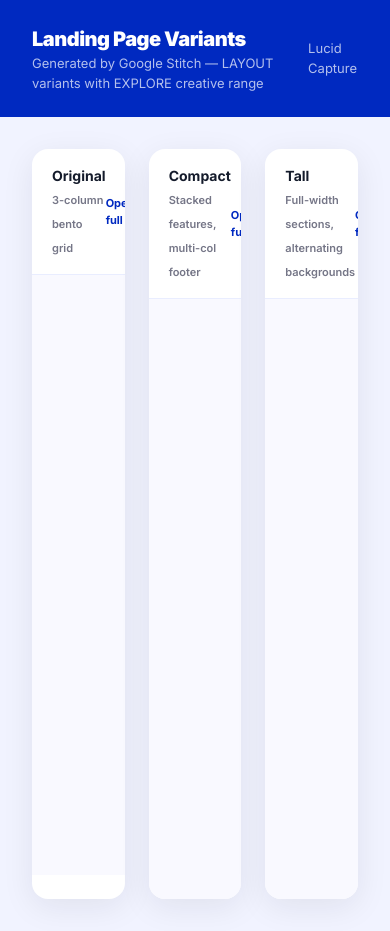
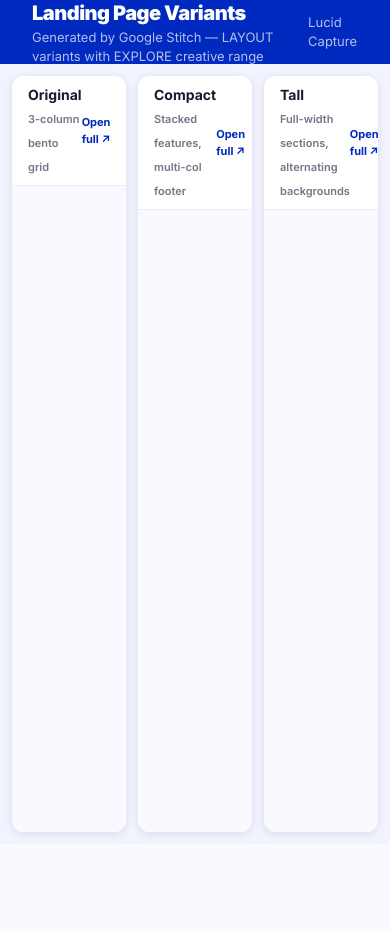
Before and after one commit to panyam/lucidcapture, a React (Vite) app in the folder app/: page /compare in a window 390 px wide. After the commit the page ends 844 px from the top, so only its background shows below. Built offline with nearby package versions, Linux system fonts and the light colour scheme; a web font is replaced by a local one.

Commit message:
Make compare page iframes full-height and responsive-width
Iframes now fill viewport height (minus header) at equal 1/3 width,
with rounded cards, padding, and subtle shadow for visual separation.
Applied to both React and Go stack versions.

```diff
--- a/app/src/pages/ComparePage.tsx
+++ b/app/src/pages/ComparePage.tsx
@@ -5,19 +5,21 @@ const variants = [
 ]
 
 export function ComparePage() {
+  const headerHeight = 64
+
   return (
-    <div style={{ minHeight: '100vh', background: '#f1f3ff', fontFamily: "'Inter', sans-serif" }}>
-      <div style={{ background: '#0029c0', color: 'white', padding: '24px 32px', display: 'flex', justifyContent: 'space-between', alignItems: 'center' }}>
+    <div style={{ height: '100vh', overflow: 'hidden', background: '#f1f3ff', fontFamily: "'Inter', sans-serif", display: 'flex', flexDirection: 'column' }}>
+      <div style={{ height: headerHeight, flexShrink: 0, background: '#0029c0', color: 'white', padding: '0 32px', display: 'flex', justifyContent: 'space-between', alignItems: 'center' }}>
         <div>
           <h1 style={{ fontSize: 20, fontWeight: 900, letterSpacing: -0.5 }}>Landing Page Variants</h1>
           <p style={{ fontSize: 13, opacity: 0.7 }}>Generated by Google Stitch — LAYOUT variants with EXPLORE creative range</p>
         </div>
         <p style={{ fontSize: 13, opacity: 0.7 }}>Lucid Capture</p>
       </div>
-      <div style={{ display: 'grid', gridTemplateColumns: 'repeat(3, 1fr)', gap: 24, padding: 32, maxWidth: 1600, margin: '0 auto' }}>
+      <div style={{ flex: 1, display: 'flex', gap: 12, padding: 12, minHeight: 0 }}>
         {variants.map((v) => (
-          <div key={v.path} style={{ background: 'white', borderRadius: 16, overflow: 'hidden', boxShadow: '0 8px 32px rgba(20,27,43,0.08)' }}>
-            <div style={{ padding: '16px 20px', borderBottom: '1px solid #e9edff', display: 'flex', justifyContent: 'space-between', alignItems: 'center' }}>
+          <div key={v.path} style={{ flex: 1, display: 'flex', flexDirection: 'column', minWidth: 0, borderRadius: 12, overflow: 'hidden', background: 'white', boxShadow: '0 2px 8px rgba(20,27,43,0.1)' }}>
+            <div style={{ padding: '8px 16px', background: 'white', borderBottom: '1px solid #e9edff', display: 'flex', justifyContent: 'space-between', alignItems: 'center', flexShrink: 0 }}>
               <div>
                 <h2 style={{ fontSize: 14, fontWeight: 700 }}>{v.name}</h2>
                 <span style={{ fontSize: 11, color: '#757687', fontWeight: 600 }}>{v.desc}</span>
@@ -26,7 +28,7 @@ export function ComparePage() {
                 Open full ↗
               </a>
             </div>
-            <iframe src={v.path} title={v.name} style={{ width: '100%', height: 600, border: 'none' }} />
+            <iframe src={v.path} title={v.name} style={{ flex: 1, width: '100%', border: 'none', minHeight: 0 }} />
           </div>
         ))}
       </div>
```
Also changed, not shown: 1 other file (tests, documents, lock files or other folders).
